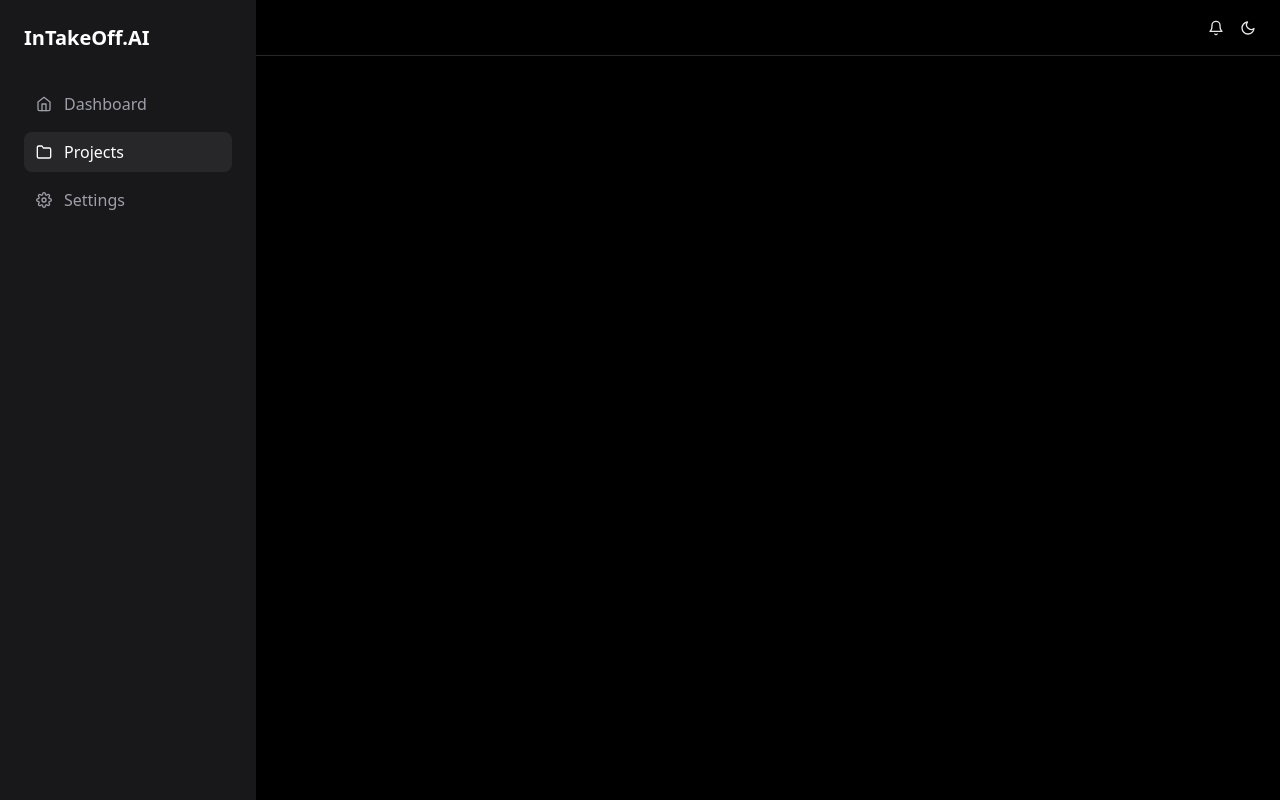
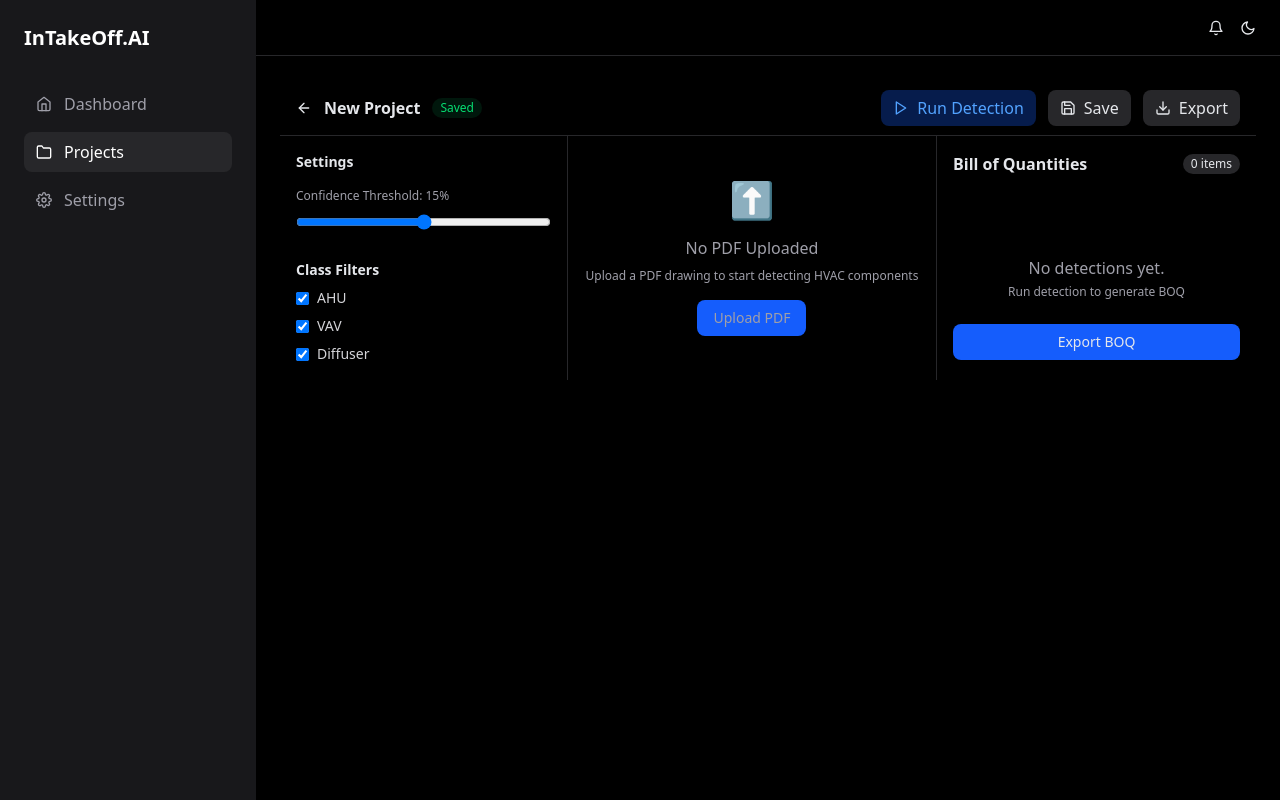
Before and after one commit to SakthisreeRaja/In-TakeOff_AI, a React (Vite) app in the folder Frontend/: page /projects/1 in a window 1280 px wide. Built offline with nearby package versions, Linux system fonts and the light colour scheme.

Commit message:
Editor Settings

```diff
--- a/Frontend/src/App.jsx
+++ b/Frontend/src/App.jsx
@@ -2,6 +2,7 @@ import { Routes, Route } from "react-router-dom"
 import Layout from "./components/layout/Layout"
 import Dashboard from "./pages/Dashboard"
 import Projects from "./pages/Projects"
+import ProjectEditor from "./pages/ProjectEditor"
 
 export default function App() {
   return (
@@ -9,6 +10,7 @@ export default function App() {
       <Routes>
         <Route path="/" element={<Dashboard />} />
         <Route path="/projects" element={<Projects />} />
+        <Route path="/projects/:id" element={<ProjectEditor />} />
       </Routes>
     </Layout>
   )
--- a/Frontend/src/components/projects/ProjectsHeader.jsx
+++ b/Frontend/src/components/projects/ProjectsHeader.jsx
@@ -1,12 +1,16 @@
 import { FiSearch, FiPlus } from "react-icons/fi"
+import { useNavigate } from "react-router-dom"
 
-export default function ProjectsHeader({ search, setSearch, status, setStatus, onNew }) {
+export default function ProjectsHeader({ search, setSearch, status, setStatus }) {
+  const navigate = useNavigate()
+
   return (
     <div className="flex flex-wrap items-center gap-4 mb-6">
       <div className="text-sm text-zinc-400">
         Dashboard <span className="mx-1">›</span>
         <span className="text-white">Projects</span>
       </div>
+
       <div className="flex items-center gap-3 ml-auto">
         <div className="relative">
           <FiSearch className="absolute left-3 top-2.5 text-zinc-400" />
@@ -17,6 +21,7 @@ export default function ProjectsHeader({ search, setSearch, status, setStatus, o
             placeholder="Search projects"
           />
         </div>
+
         <select
           value={status}
           onChange={e => setStatus(e.target.value)}
@@ -26,7 +31,11 @@ export default function ProjectsHeader({ search, setSearch, status, setStatus, o
           <option value="draft">Draft</option>
           <option value="complete">Complete</option>
         </select>
-        <button onClick={onNew} className="flex items-center gap-2 bg-sky-500 text-black px-4 py-2 rounded-lg text-sm font-medium">
+
+        <button
+          onClick={() => navigate(`/projects/${Date.now()}`)}
+          className="flex items-center gap-2 bg-sky-500 text-black px-4 py-2 rounded-lg text-sm font-medium"
+        >
           <FiPlus />
           New Project
         </button>
--- /dev/null
+++ b/Frontend/src/pages/ProjectEditor.jsx
@@ -0,0 +1,97 @@
+import { FiArrowLeft, FiPlay, FiSave, FiDownload } from "react-icons/fi"
+
+export default function ProjectEditor() {
+  return (
+    <div className="flex flex-col h-full">
+
+      <div className="h-14 border-b border-zinc-800 flex items-center justify-between px-4">
+        <div className="flex items-center gap-3">
+          <FiArrowLeft className="cursor-pointer" />
+          <h2 className="font-semibold">New Project</h2>
+          <span className="text-xs text-green-400 bg-green-400/10 px-2 py-0.5 rounded-full">
+            Saved
+          </span>
+        </div>
+
+        <div className="flex items-center gap-3">
+          <button className="flex items-center gap-2 bg-blue-600/30 text-blue-400 px-3 py-1.5 rounded-lg">
+            <FiPlay />
+            Run Detection
+          </button>
+
+          <button className="flex items-center gap-2 bg-zinc-800 px-3 py-1.5 rounded-lg">
+            <FiSave />
+            Save
+          </button>
+
+          <button className="flex items-center gap-2 bg-zinc-800 px-3 py-1.5 rounded-lg">
+            <FiDownload />
+            Export
+          </button>
+        </div>
+      </div>
+
+      <div className="flex flex-1 min-h-0">
+
+        <div className="w-72 border-r border-zinc-800 p-4 overflow-y-auto">
+          <h3 className="text-sm font-semibold mb-4">Settings</h3>
+
+          <p className="text-xs text-zinc-400 mb-2">
+            Confidence Threshold: 15%
+          </p>
+          <input type="range" className="w-full" />
+
+          <h4 className="text-sm font-semibold mt-6 mb-2">
+            Class Filters
+          </h4>
+
+          <div className="space-y-2 text-sm text-zinc-300">
+            <label className="flex items-center gap-2">
+              <input type="checkbox" defaultChecked /> AHU
+            </label>
+            <label className="flex items-center gap-2">
+              <input type="checkbox" defaultChecked /> VAV
+            </label>
+            <label className="flex items-center gap-2">
+              <input type="checkbox" defaultChecked /> Diffuser
+            </label>
+          </div>
+        </div>
+
+        <div className="flex-1 flex items-center justify-center">
+          <div className="text-center text-zinc-400">
+            <div className="text-4xl mb-4">⬆️</div>
+            <p className="mb-2">No PDF Uploaded</p>
+            <p className="text-xs mb-4">
+              Upload a PDF drawing to start detecting HVAC components
+            </p>
+            <button className="bg-blue-600 px-4 py-2 rounded-lg text-sm">
+              Upload PDF
+            </button>
+          </div>
+        </div>
+
+        <div className="w-80 border-l border-zinc-800 p-4">
+          <div className="flex items-center justify-between mb-4">
+            <h3 className="font-semibold">Bill of Quantities</h3>
+            <span className="text-xs bg-zinc-800 px-2 py-0.5 rounded-full">
+              0 items
+            </span>
+          </div>
+
+          <div className="text-center text-zinc-400 mt-20">
+            <p>No detections yet.</p>
+            <p className="text-xs mt-1">
+              Run detection to generate BOQ
+            </p>
+          </div>
+
+          <button className="w-full mt-6 bg-blue-600 py-2 rounded-lg text-sm">
+            Export BOQ
+          </button>
+        </div>
+
+      </div>
+    </div>
+  )
+}
```
